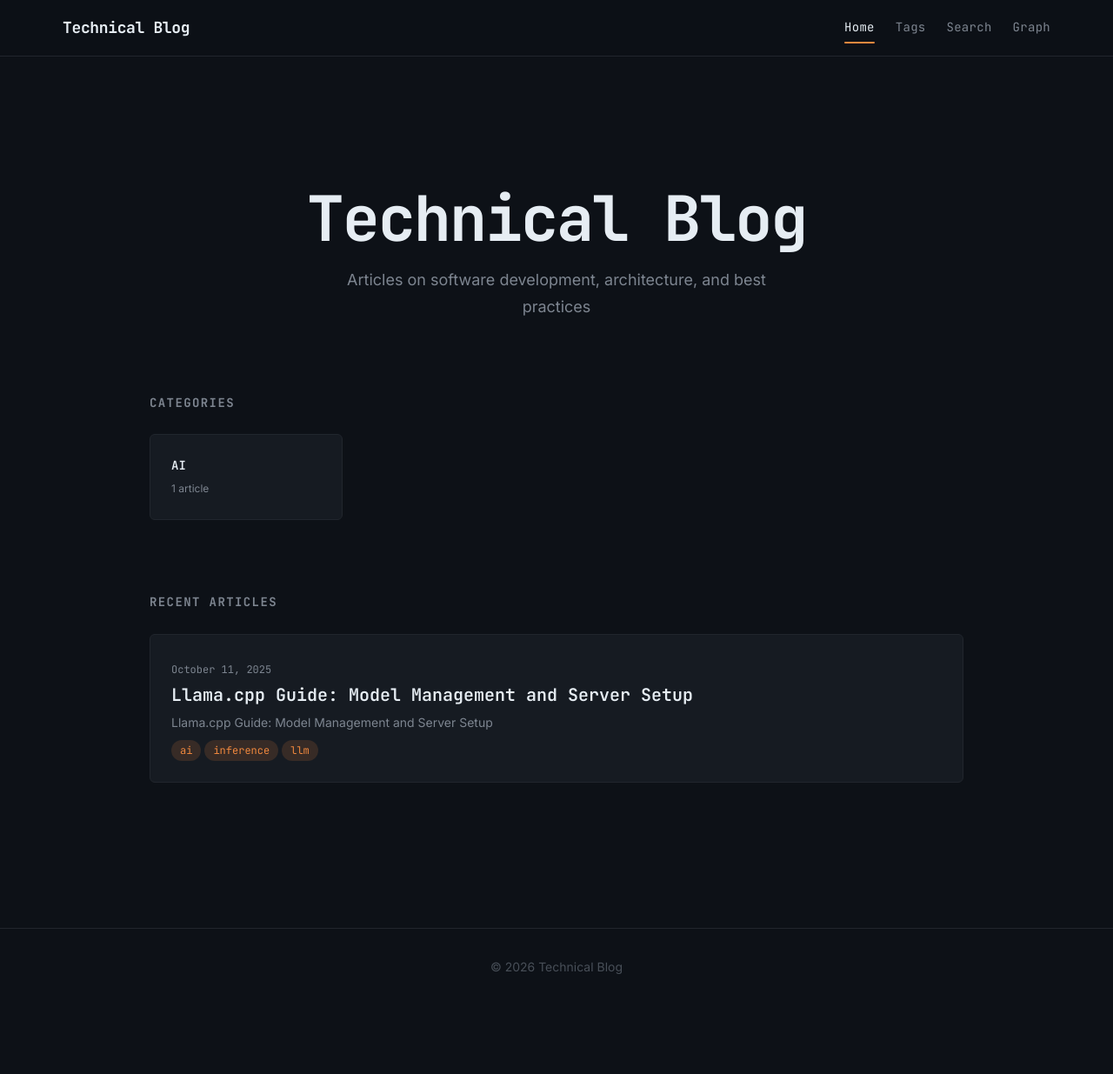
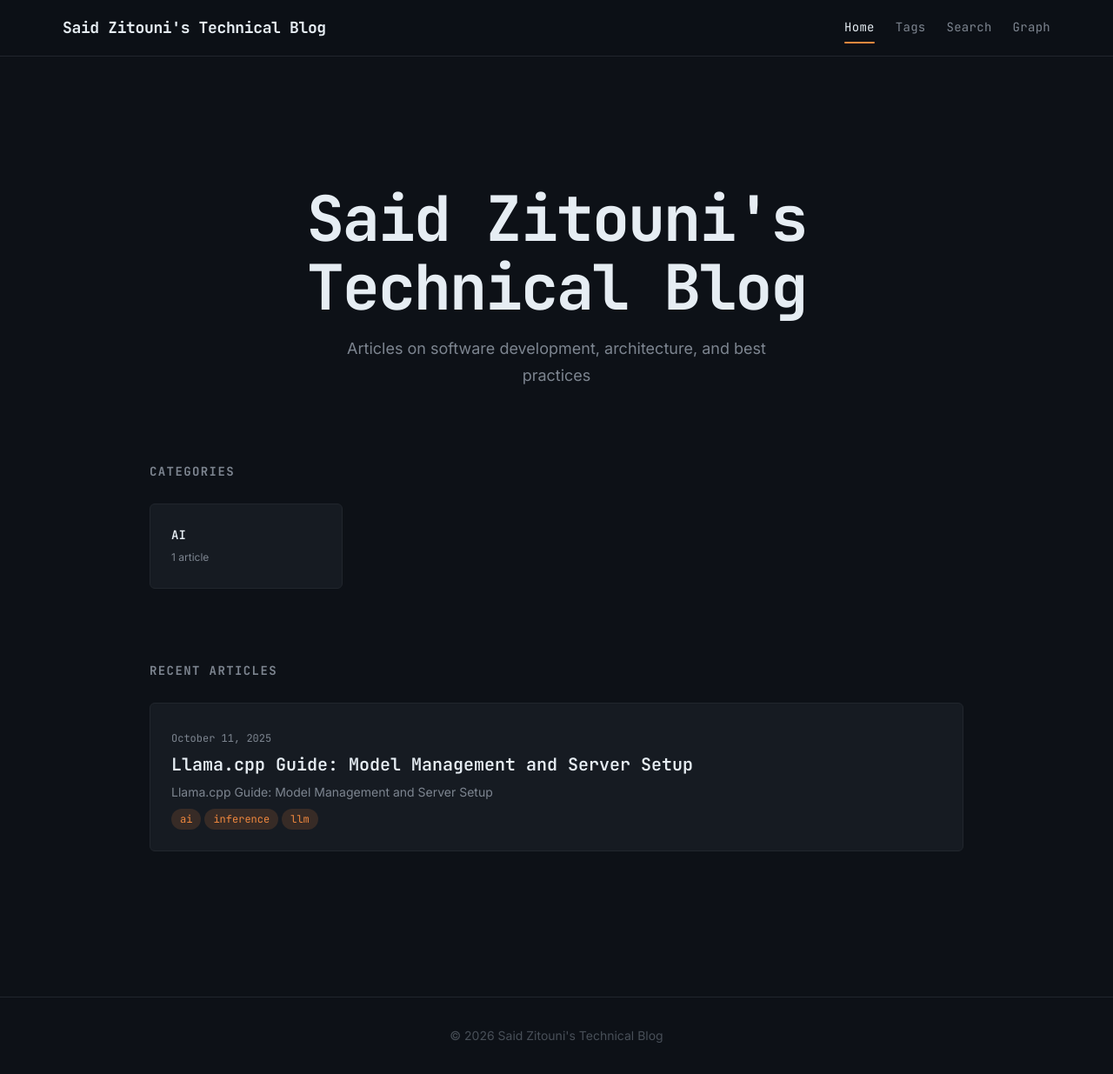
Before and after one commit to saidworks/saidworks.github.io, a Jekyll site: the page built from index.html, in a window 1280 px wide and 1235 px high. Shown: the whole window at 87% size. Built offline with Jekyll 4.4.1, drawn with Linux system fonts in a browser that asks for light colours.

Commit message:
update blog name

```diff
--- a/_config.yml
+++ b/_config.yml
@@ -1,4 +1,4 @@
-title: "Technical Blog"
+title: "Said Zitouni's Technical Blog"
 description: "Articles on software development, architecture, and best practices"
 url: ""
 baseurl: ""
```
